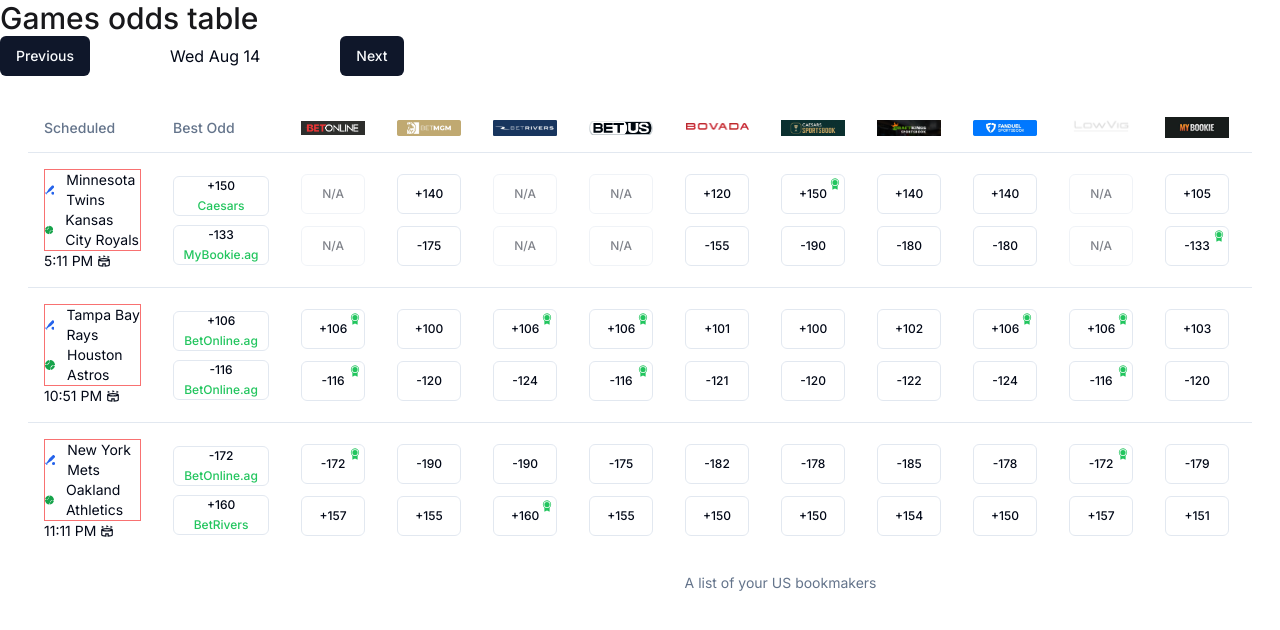
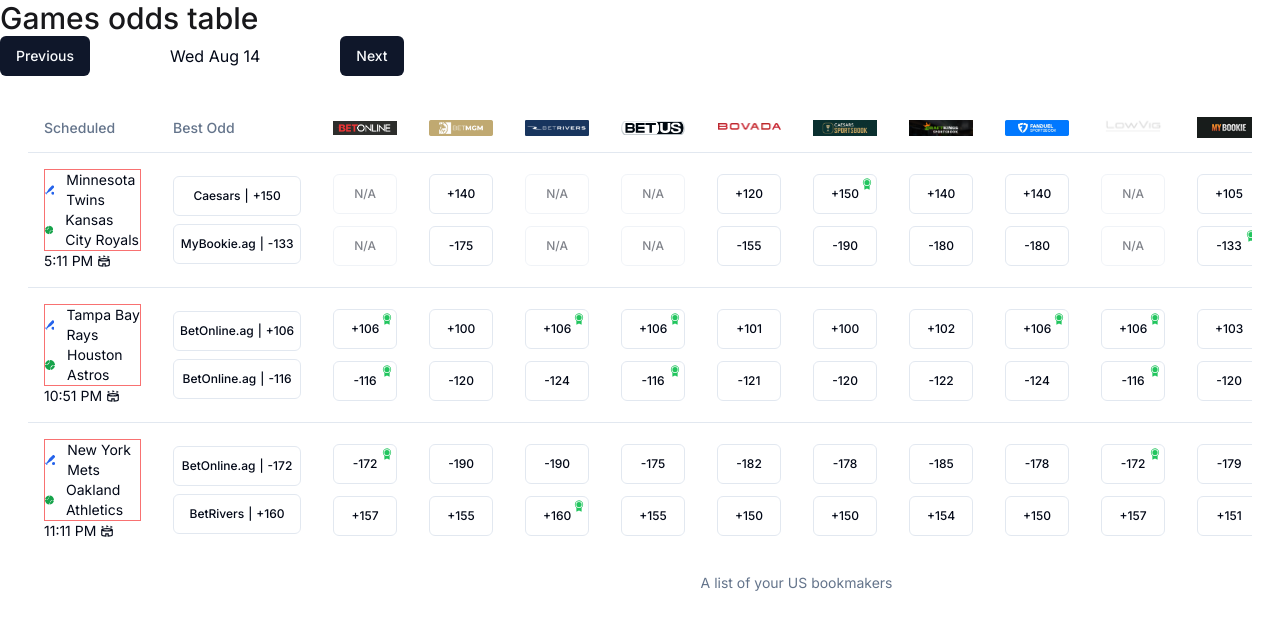
Before and after one commit to claudiobarsante/poc-betting-table, a Next.js app: page / in a window 1280 px wide. Shown: the top 630 px of the page. Built offline with nearby package versions, Linux system fonts and the light colour scheme; no server answers.

Commit message:
refactor: best-odd-cell

```diff
--- a/app/components/best-odd-cell-content.tsx
+++ b/app/components/best-odd-cell-content.tsx
@@ -8,10 +8,11 @@
 const BestOddCellContent = ({ maxPrice, bookmakerTitle }: Props) => {
     return (
         <div>
-            <Button variant="outline" className="w-24 text-xs">
-                <div className="flex flex-col items-center gap-1">
+            <Button variant="outline" className="w-32 text-xs">
+                <div className="flex items-center gap-1">
+                    <p className="text-xs">{bookmakerTitle}</p>
+                    <p> | </p>
                     <p>{formatOdds(maxPrice)}</p>
-                    <p className="text-xs text-green-500">{bookmakerTitle}</p>
                 </div>
             </Button>
         </div>
```
